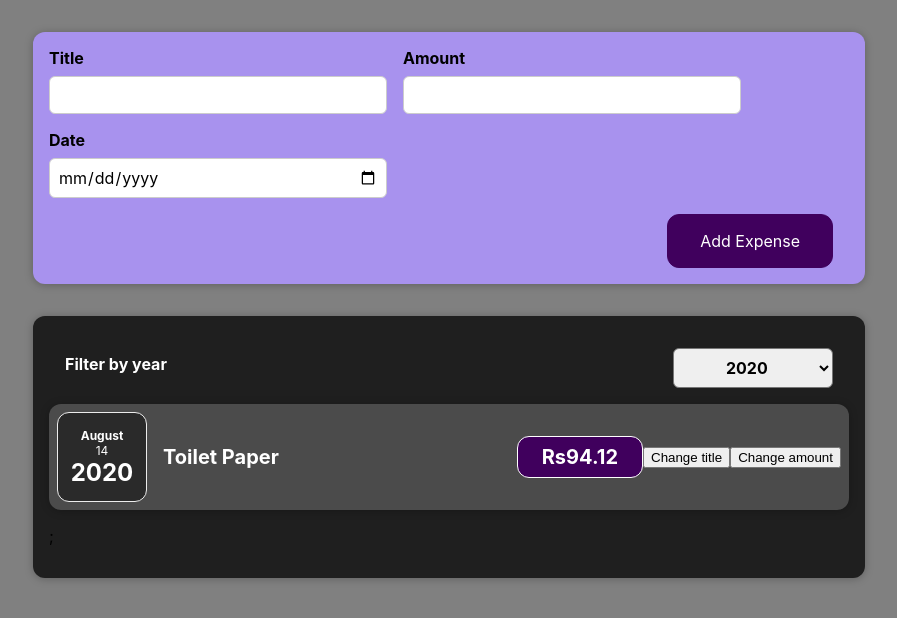
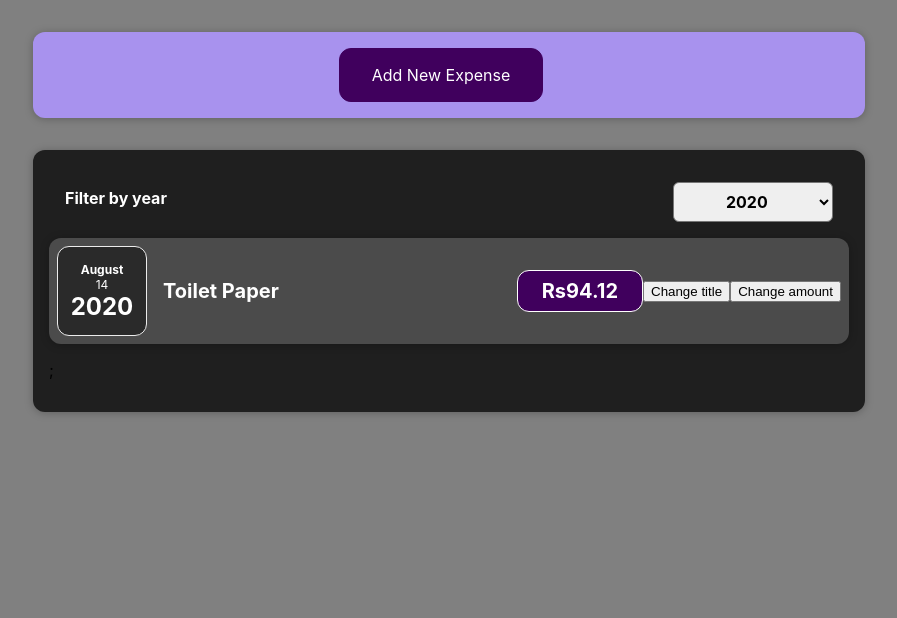
Before and after one commit to Shivamgit11/React01, a React (Create React App) app in the folder my-app/: page / in a window 1280 px wide. Shown: the top 618 px of the page, without its empty margins (191-1088 px from the left). Built offline with nearby package versions, Linux system fonts and the light colour scheme.

Commit message:
Task 2.13 completed

```diff
--- a/my-app/src/components/NewExpenses/ExpenseForm.js
+++ b/my-app/src/components/NewExpenses/ExpenseForm.js
@@ -88,6 +88,7 @@
         </div>
       </div>
       <div className='new-expense__actions'>
+        <button type='button' onClick={props.onCancel}>Cancel</button>
         <button type='submit'>Add Expense</button>
       </div>
     </form>
--- a/my-app/src/components/NewExpenses/NewExpensese.js
+++ b/my-app/src/components/NewExpenses/NewExpensese.js
@@ -1,20 +1,80 @@
-import React from "react";
 
-import ExpenseForm from './ExpenseForm.js';
-import './NewExpenses.css';
+
+import React, { useState } from "react";
+
+import ExpenseForm from "./ExpenseForm";
+import "./NewExpenses.css";
+
 const NewExpense = (props) => {
+  const [isEditing, setIsEditing] = useState(false);
 
-    const onSaveExpenseDataHandler = (enteredExpenseData) => {
-        const expenseData = {
-            ...enteredExpenseData,
-            id: Math.random().toString()
-        };
-        props.onAddExpense(expenseData);
+  const saveExpenseDataHandler = (enteredExpenseData) => {
+    const expenseData = {
+      ...enteredExpenseData,
+      id: Math.random().toString(),
     };
+    props.onAddExpense(expenseData);
+    setIsEditing(false);
+  };
 
-    return <div className="new-expense">
-        <ExpenseForm onSaveExpenseData={onSaveExpenseDataHandler}  />
+  const startEditingHandler = () => {
+    setIsEditing(true);
+  };
+
+  const stopEditingHandler = () => {
+    setIsEditing(false);
+  };
+
+  return (
+    <div className="new-expense">
+      {!isEditing && (
+        <button onClick={startEditingHandler}>Add New Expense</button>
+      )}
+      {isEditing && (
+        <ExpenseForm
+          onSaveExpenseData={saveExpenseDataHandler}
+          onCancel={stopEditingHandler}
+        />
+      )}
     </div>
-}
+  );
+};
 
 export default NewExpense;
+
+
+
+// =============
+// import React, { useState } from "react";
+
+// import ExpenseForm from './ExpenseForm.js';
+// import './NewExpenses.css';
+// const NewExpense = (props) => {
+
+//     const onSaveExpenseDataHandler = (enteredExpenseData) => {
+
+//         const [isEditing, setIsEditing] = useState(false);
+
+//         const expenseData = {
+//             ...enteredExpenseData,
+//             id: Math.random().toString()
+//         };
+//         props.onAddExpense(expenseData);
+//         setIsEditing(false);
+//     };
+
+//     const startEditingHandler = () => {
+//         setIsEditing(true);
+//     }
+
+//     const stopEditingHandler = () => {
+//         setIsEditing(false);
+//     }
+
+//     return <div className="new-expense">
+//         {!isEditing && <button onClick={startEditingHandler}>Add New Expense</button>}
+//         {isEditing && <ExpenseForm
+//         onSaveExpenseData={onSaveExpenseDataHandler}
+//         onCancel={stopEditingHandler} />}
+//     </div>
+// }
```
